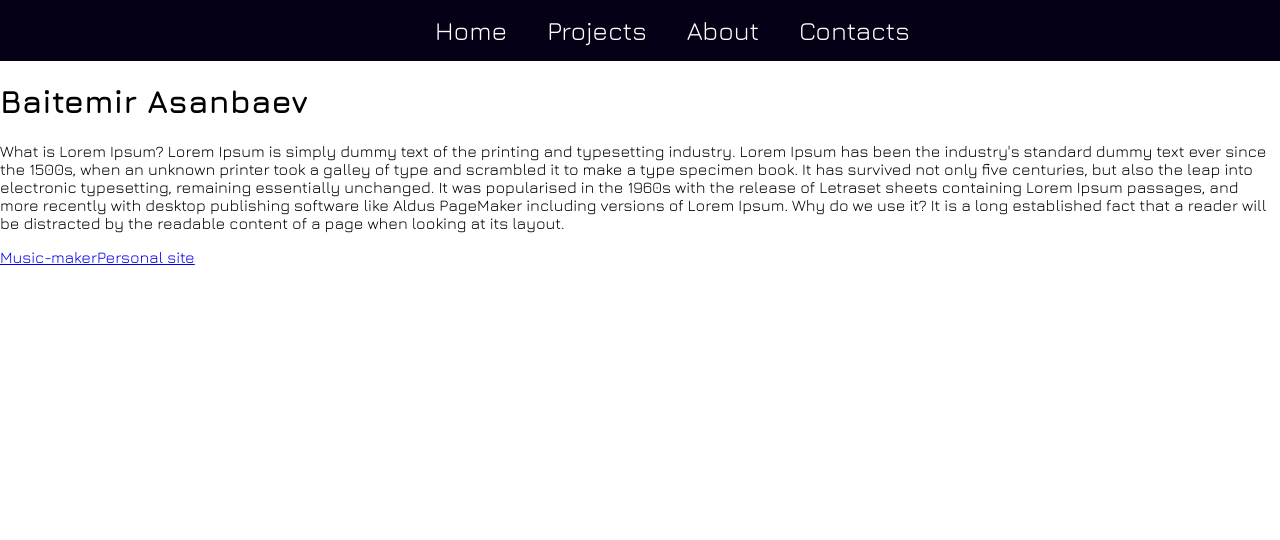
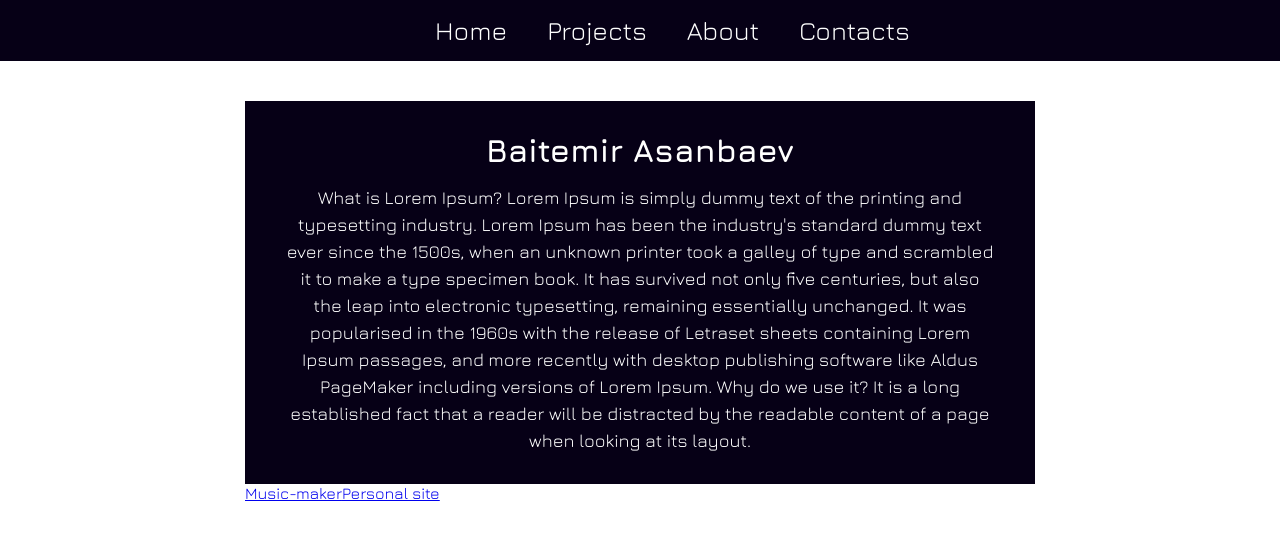
Before and after one commit to BaitemirAsanbaev/personal-site, a React (Create React App) app: page / in a window 1280 px wide. Shown: the top 540 px of the page. Built offline with nearby package versions, Linux system fonts and the light colour scheme.

Commit message:
stylized main info

```diff
--- a/src/components/Site/Home/Home.module.css
+++ b/src/components/Site/Home/Home.module.css
@@ -0,0 +1,28 @@
+.Home{
+  max-width: 850px;
+  margin: 0 auto;
+  padding: 0px 30px;
+}
+.home_about{
+  background-color: #060016;
+  color: #fff;
+  padding: 30px 40px;
+  margin-top: 40px;
+  transition: color .5s;
+}
+.home_about:hover{
+  color: rgb(143, 256, 199);
+}
+.home_about .info{
+  display: flex;
+  flex-direction: column;
+  text-align: center;
+}
+.home_about h1{
+  margin: 0px 0px 15px 0px;
+}
+.home_about p{
+  margin: 0px;
+  line-height: 1.5;
+  font-size: 18px;
+}
```
